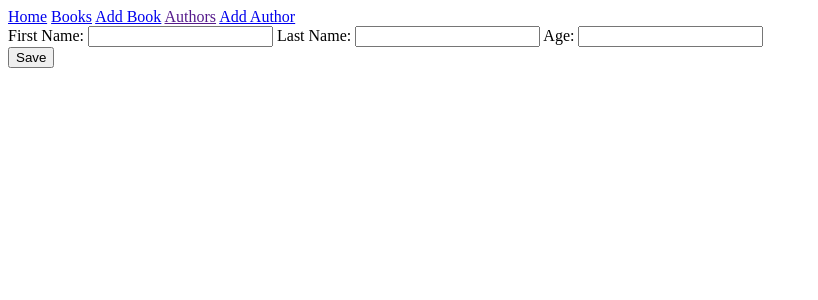
After one commit to Vahidvhd/django-library-management, a Django app: page /author_add/ in a window 1280 px wide. The commit adds this page. Shown: the top 300 px of the page, without its empty margins (0-818 px from the left). Run offline with Django 5.2, Linux system fonts and the light colour scheme.

Commit message:
Add author creation page

```diff
--- a/library/models.py
+++ b/library/models.py
@@ -18,7 +18,7 @@ class Book(models.Model):
     authors = models.ManyToManyField(Author, related_name='books')
     published_date = models.DateField()
     is_available = models.BooleanField(default=True)
-    isbn = models.CharField(max_length=13)
+    isbn = models.CharField(max_length=13, unique=True)
     summary = models.TextField(blank=True, null=True)
 
 
--- a/library/urls.py
+++ b/library/urls.py
@@ -7,5 +7,6 @@ urlpatterns = [
     path('book_list/', views.book_list, name = 'book_list'),
     path('book_detail/<int:id>/', views.book_detail, name= 'book_detail'),
     path('book_add_edit/', views.book_add_edit, name= 'book_add_edit'),
-    path('book_add_edit/<int:id>/', views.book_add_edit, name= 'book_add_edit')
+    path('book_add_edit/<int:id>/', views.book_add_edit, name= 'book_add_edit'),
+    path('author_add/', views.author_add, name = 'author_add')
 ]
--- a/library/views.py
+++ b/library/views.py
@@ -52,16 +52,22 @@ def book_add_edit(request, id=None):
         book.authors.set(author_ids)
         return redirect('book_list')
 
+    context = {'book': book, 'authors': authors}
+    return render(request, 'library/book_form.html', context)
 
 
+def author_add(request):
+    if request.method == "POST":
+        first_name = request.POST.get('first_name')
+        last_name = request.POST.get('last_name')
+        age = request.POST.get('age')
 
+        if first_name and last_name and age:
+            Author.objects.create(
+                first_name = first_name,
+                last_name = last_name,
+                age = age
+            )
+            return redirect('author_list')
 
-
-
-
-
-
-
-
-    context = {'book': book, 'authors': authors}
-    return render(request, 'library/book_form.html', context)
+    return render(request, 'library/author_add.html')
--- a/templates/base.html
+++ b/templates/base.html
@@ -8,8 +8,10 @@
 <body>
     <nav>
         <a href="{% url 'home'%}">Home</a>
+        <a href="{% url 'book_list'%}">Books</a>
         <a href="{% url 'book_add_edit'%}">Add Book</a>
-        <a href="{% url 'book_list'%}">Book list</a>
+        <a href="">Authors</a>
+        <a href="{% url 'author_add' %}">Add Author</a>
     </nav>
 
     {% block content%}
--- /dev/null
+++ b/templates/library/author_add.html
@@ -0,0 +1,26 @@
+{% extends 'base.html' %}
+
+{% block title %}
+Add Author
+{% endblock%}
+
+
+
+{% block content%}
+<form method= "POS">
+    {% csrf_token %}
+    <label>First Name:</label>
+    <input type="text" name='first_name'>
+
+    <label>Last Name:</label>
+    <input type="text" name='last_name'>
+
+    <label>Age:</label>
+    <input type="number" name='age'>
+    <br>
+    <button type='submit'>Save</button>
+
+
+
+</form>
+{% endblock %}
```
